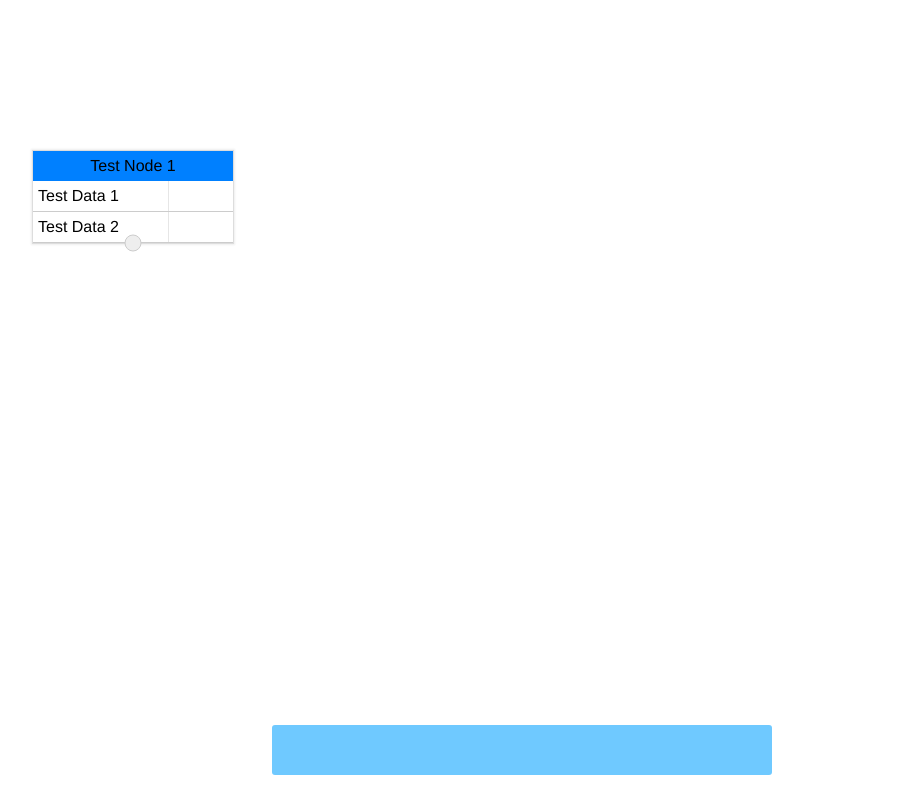
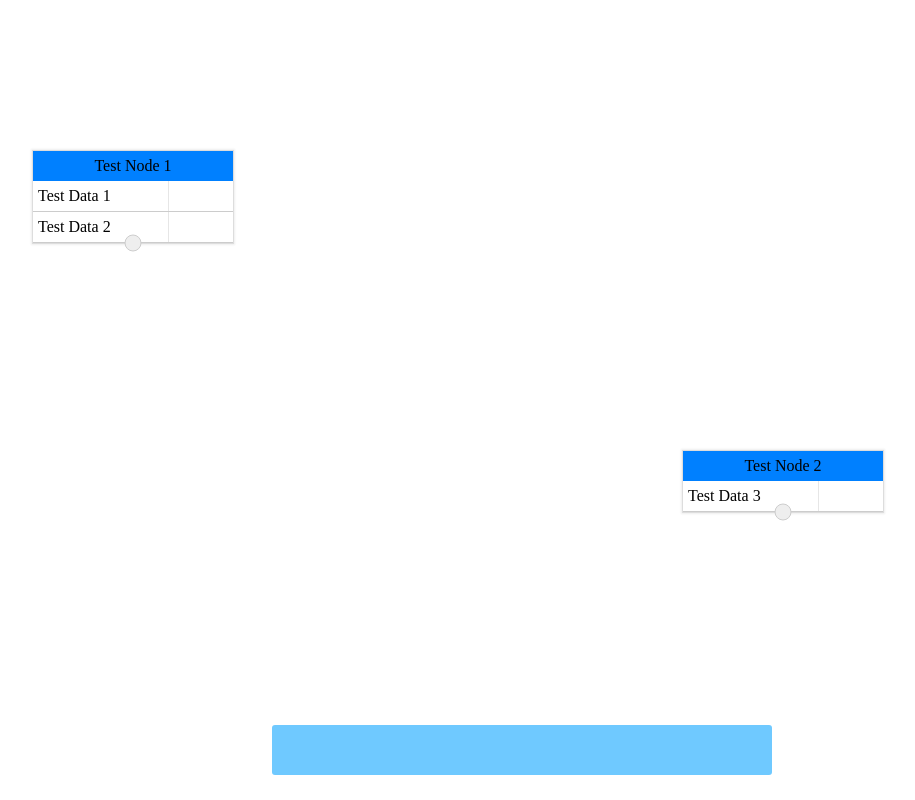
Before and after one commit to i-erwan-menuet/node-editor, a Vue app: page / in a window 1280 px wide. Shown: the whole page, without its empty margins (118-1033 px from the left). Built offline with nearby package versions, Linux system fonts and the light colour scheme.

Commit message:
added infinite pan container

```diff
--- a/src/App.vue
+++ b/src/App.vue
@@ -1,9 +1,13 @@
 <template>
-  <div id="app" @click.middle="resetZoom()" @mousewheel="updateZoom($event)" @contextmenu.prevent="displayContextualMenu($event)">
+  <div id="app">
     <ContextualMenu ref="contextualMenu"/>
     <ToolMenu ref="toolMenu"/>
-    <div id="node_container">
-      <AppNode v-for="(node, index) in nodes" v-bind:key="index" v-bind:node="node" v-bind:index="index"/>
+
+    <div id="viewport" @mousedown="startPanning($event)" @mouseup="stopPanning()" @mousemove="pan($event)"
+                       @contextmenu.prevent="displayContextualMenu($event)">
+      <div id="view" ref="view">
+        <AppNode v-for="(node, index) in nodes" v-bind:key="index" v-bind:node="node" v-bind:index="index"/>
+      </div>
     </div>
   </div>
 </template>
@@ -32,7 +36,8 @@ import Node from "./types/Node";
 export default class App extends Vue {
   $refs!:{
     contextualMenu: ContextualMenu,
-    toolMenu: ToolMenu
+    toolMenu: ToolMenu,
+    view: HTMLElement
   }
 
   private zoom: number = 1;
@@ -40,11 +45,47 @@ export default class App extends Vue {
   private zoomMax: number = 1.3;
   private zoomDelta: number = 0.05;
 
-  private containerDOM!: HTMLElement;
+  private isPanning: Boolean = false;
+  private lastMouseX!: number;
+  private lastMouseY!: number;
 
   mounted(){
     this.$store.commit('fakeNodeInitialization');
-    this.containerDOM = document.getElementById("node_container") as HTMLElement;
+  }
+
+  startPanning(event:MouseEvent):void{
+    this.isPanning = true;
+
+    this.lastMouseX = event.clientX;
+    this.lastMouseY = event.clientY;
+  }
+
+  stopPanning(): void{
+    this.isPanning = false;
+  }
+
+  pan(event: MouseEvent):void{
+    if(this.isPanning){
+      debugger;
+
+      var deltaX = this.lastMouseX - event.clientX;
+      var deltaY = this.lastMouseY - event.clientY;
+
+      this.lastMouseX = event.clientX;
+      this.lastMouseY = event.clientY;
+
+      let left = parseFloat(this.$refs.view.style.left as string);
+      let top = parseFloat(this.$refs.view.style.top as string);
+
+      left = isNaN(left) ? 0 : left;
+      top = isNaN(top) ? 0 : top;
+
+      left -= deltaX;
+      top -= deltaY;
+
+      this.$refs.view.style.left = left.toString() + "px";
+      this.$refs.view.style.top = top.toString() + "px";
+    }
   }
 
   resetZoom():void{
@@ -73,29 +114,43 @@ export default class App extends Vue {
 
   @Watch('zoom')
   onZoomChanged(){
-    this.containerDOM.style.zoom = this.zoom.toString();
+    //this.containerDOM.style.zoom = this.zoom.toString();
   }
 }
 </script>
 
 <style>
-#app {
-  font-family: "Avenir", Helvetica, Arial, sans-serif;
-  -webkit-font-smoothing: antialiased;
-  -moz-osx-font-smoothing: grayscale;
-
-  width:100vw;
-  height:100vh;
+body {
+  background-color: white;
+  width: 100vw;
+  height: 100vh;
+  overflow: hidden;
+  margin:0;
+  padding:0;
 }
 
-#node_container{
+#app{
+  width: 100vw;
+  height: 100vh;
+}
+
+#viewport{
   width:100%;
   height:100%;
   overflow: hidden;
+  display: block;
+  background-color: transparent;
 }
 
-body{
-  margin:0;
-  padding:0;
+#view {
+  position: relative;
+  width: 100%;
+  height: 100%;
+  top:0px;
+  left:0px;
+}
+
+#view:active{
+  cursor:grab;
 }
 </style>
--- a/src/components/AppNode.vue
+++ b/src/components/AppNode.vue
@@ -2,7 +2,7 @@
 	<div v-bind:id="id" v-bind:style="style" class="node">
 		<div class="node-container">
 			<!--Node title - summary of the node-->
-			<div class="node-title" @mousedown="dragNode($event)" @mousemove="moveNode($event)" @mouseup="releaseNode()">
+			<div class="node-title" @mousedown.stop="dragNode($event)">
 				{{node.title}}
 			</div>
 
@@ -26,10 +26,12 @@
 </template>
 
 <script lang="ts">
+import store from "@/store"
+
 import { Component, Prop, Watch, Vue } from "vue-property-decorator";
-import ScreenPosition from "../types/ScreenPosition";
+import ScreenPosition from "@/types/ScreenPosition";
 
-import Node from "../types/Node"
+import Node from "@/types/Node"
 
 @Component({
   components: { }
@@ -37,6 +39,7 @@ import Node from "../types/Node"
 export default class AppNode extends Vue {
   @Prop() private index!: Number;
   @Prop() private node!: Node;
+  @Prop() private dragged!: Boolean;
 
   isDragged: Boolean = false;
   isActive: Boolean = false;
--- a/src/store/index.ts
+++ b/src/store/index.ts
@@ -21,7 +21,13 @@ export default new Vuex.Store({
       fakeNode.addData(fakeData);
       fakeNode.addData(fakeData2);
 
+      let fakeNode2 = new Node("Test Node 2", new ScreenPosition(800, 450));
+      let fakeData3 = new Data("Test Data 3", DataType.Information, DataContentType.Text);
+
+      fakeNode2.addData(fakeData3);
+
       state.nodes.push(fakeNode);
+      state.nodes.push(fakeNode2);
     },
     moveNodePositionAtIndex(state, payload){
       let node = state.nodes[payload.index];
```
